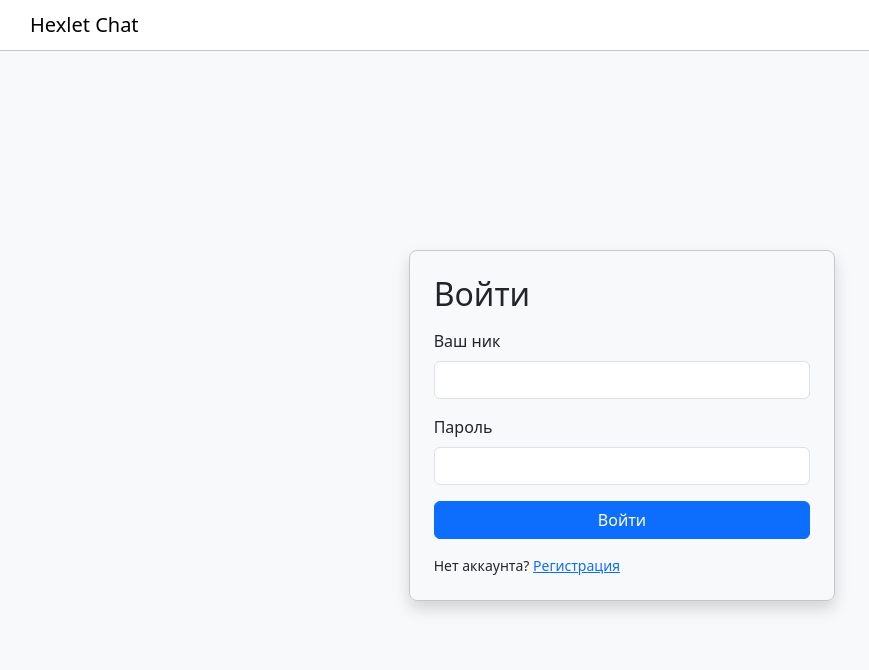
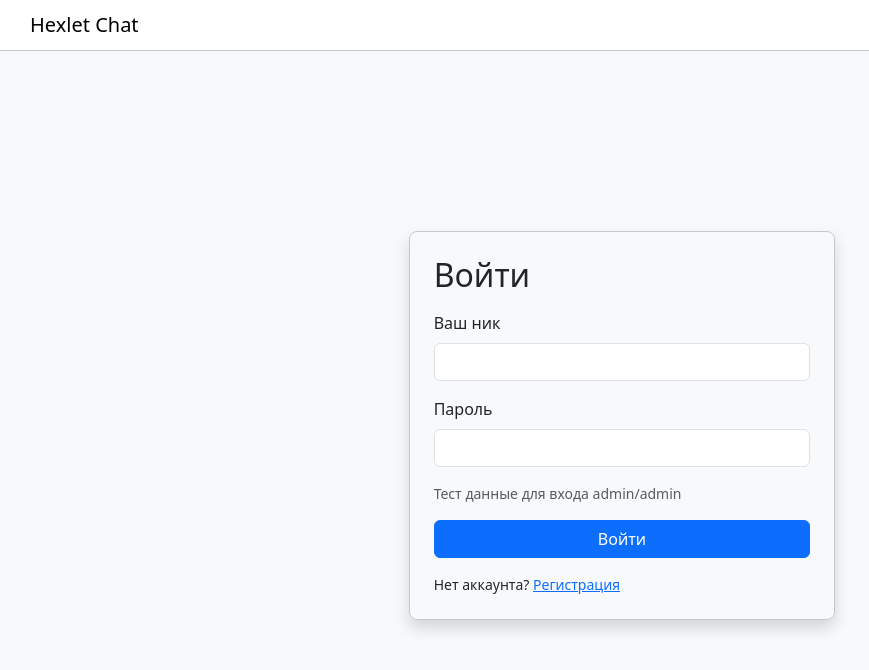
Before and after one commit to she1nXgod/slack-chat, a React (Vite) app in the folder frontend/: page /login in a window 1280 px wide. Shown: the top 670 px of the page, without its empty margins (18-887 px from the left). Built offline with nearby package versions, Linux system fonts and the light colour scheme; no server answers.

Commit message:
add test login info

```diff
--- a/frontend/src/components/auth/LoginForm.jsx
+++ b/frontend/src/components/auth/LoginForm.jsx
@@ -98,6 +98,7 @@ const LoginForm = () => {
                 )
               : null}
 
+            <div className='mb-3 small text-muted'>Тест данные для входа admin/admin</div>
             <Button disabled={isSubmitting} type="submit" className="w-100 mb-3">
               {isSubmitting
                 ? t('loginPage.loginProcess')
```
